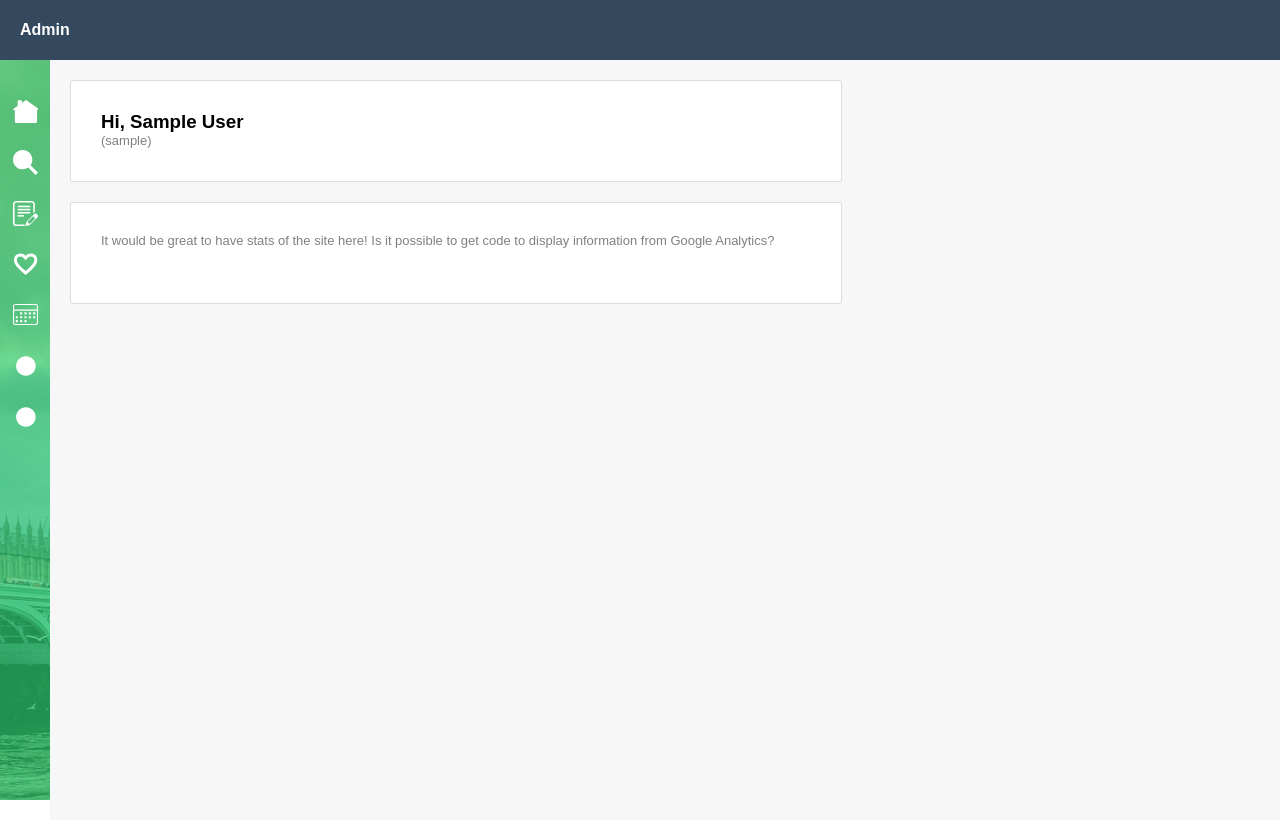
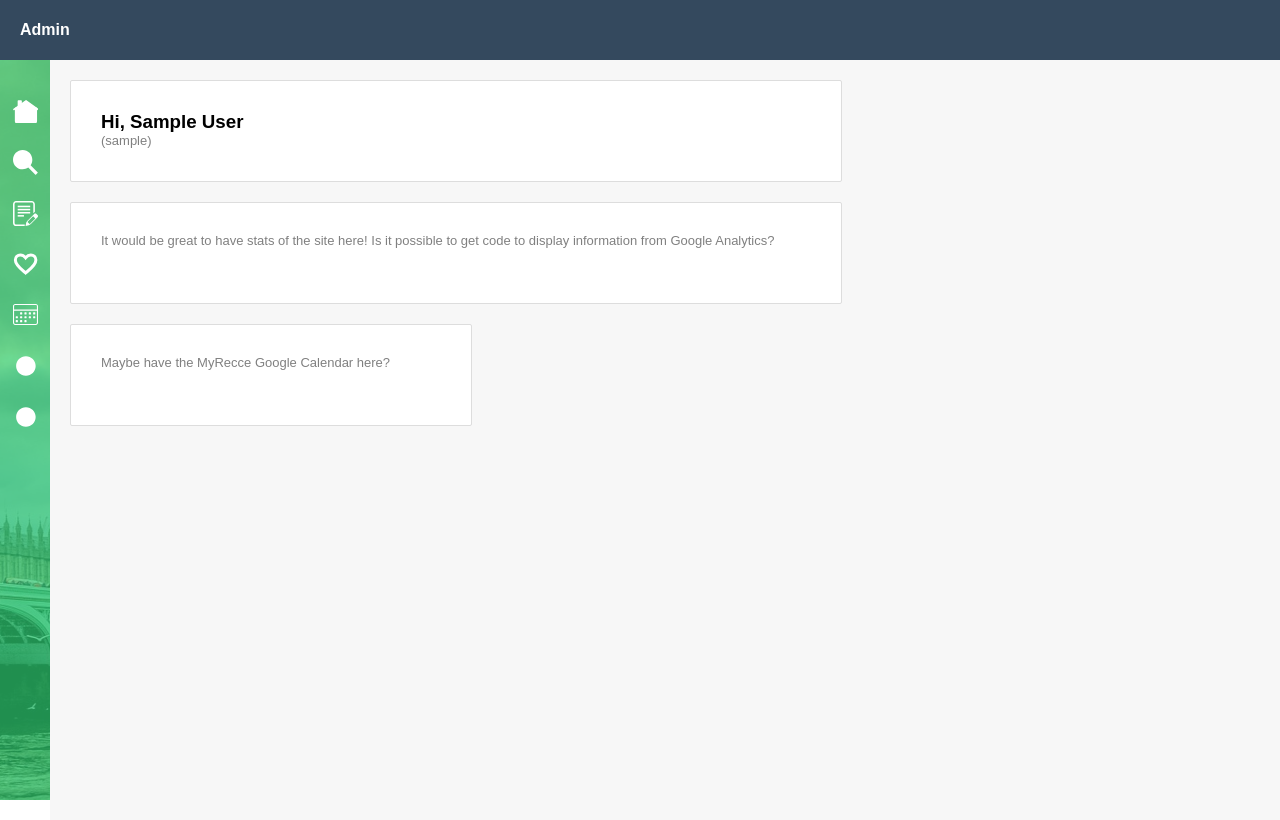
Before and after one commit to JQrdann/myrecce_portal, a PHP site: page /admin.php in a window 1280 px wide. Run offline with PHP 8.4, Linux system fonts and the light colour scheme; the visitor is signed in with stand-in values (Sample User, id 1); some libraries are stand-ins or nearby versions.

Commit message:
Another box on Admin

```diff
--- a/admin.php
+++ b/admin.php
@@ -16,6 +16,11 @@
                 <p>It would be great to have stats of the site here! Is it possible to get code to display information from Google Analytics?</p>
             </div>
         </div>
+        <div class="calendarbox">
+            <div class="calendarboxtext">
+                <p>Maybe have the MyRecce Google Calendar here?</p>
+            </div>
+        </div>
     </div>
     </main>
 </body>
--- a/main.css
+++ b/main.css
@@ -1003,6 +1003,23 @@ main {
     margin-top: 30px;
 }
 
+.calendarbox {
+    width: 400px;
+    height: 100px;
+    background-color: white;
+    margin-left: 20px;
+    margin-top: 20px;
+    border-radius: 2px;
+    border: 1px solid #dddddd;
+}
+
+.calendarboxtext p {
+    font-size: 13px;
+    color: grey;
+    margin-left: 30px;
+    margin-top: 30px;
+}
+
 .back-button {
     width: 70px;
     height: 70px;
```
